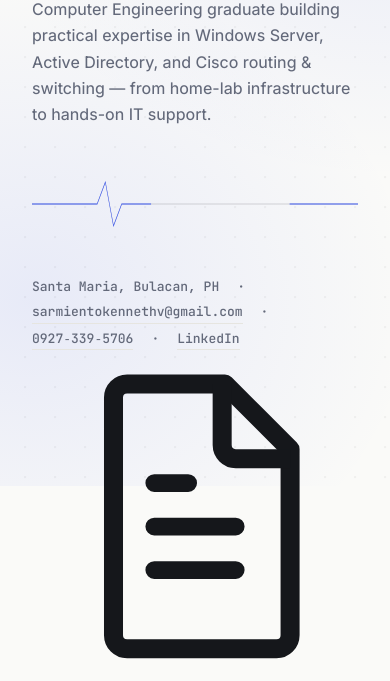
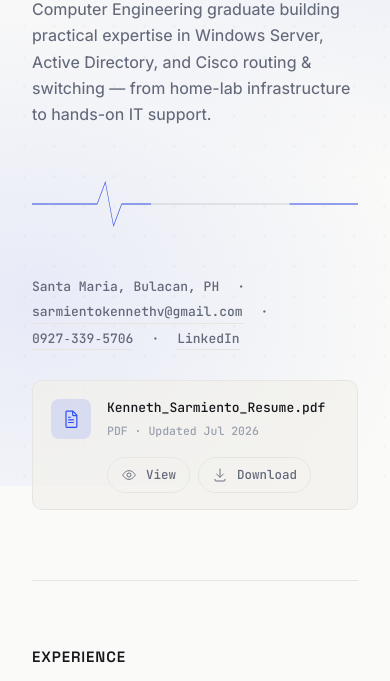
Before and after one commit to kennethsarmiento0715/SARMIENTO-Portfolio, a plain HTML site: page index.html in a window 390 px wide. Shown: the part 358-1039 px from the top of the page. Drawn offline with Linux system fonts and the light colour scheme.

Commit message:
Update style.css

```diff
--- a/style.css
+++ b/style.css
@@ -235,6 +235,48 @@
 .hero-meta a{ color: var(--ink-soft); }
 .hero-meta a:hover{ color: var(--accent); }
 
+/* ---------- RESUME HOLDER ---------- */
+.resume-holder{
+  margin-top: 30px;
+  display:flex; align-items:center; gap: 16px;
+  padding: 16px 18px;
+  max-width: 560px;
+  border: 1px solid var(--line);
+  border-radius: 10px;
+  background: color-mix(in srgb, var(--surface) 65%, transparent);
+  transition: border-color .2s ease, transform .2s ease, background-color .35s ease;
+}
+.resume-holder:hover{
+  border-color: var(--accent);
+  transform: translateY(-2px);
+}
+.resume-icon{
+  flex-shrink: 0;
+  width: 40px; height: 40px;
+  border-radius: 8px;
+  background: color-mix(in srgb, var(--accent) 12%, transparent);
+  color: var(--accent);
+  display:flex; align-items:center; justify-content:center;
+}
+.resume-icon svg{ width: 20px; height: 20px; }
+.resume-info{ flex: 1; min-width: 0; }
+.resume-name{
+  font-family: var(--mono); font-size: 13px;
+  color: var(--ink); white-space: nowrap; overflow:hidden; text-overflow:ellipsis;
+}
+.resume-meta{
+  font-family: var(--mono); font-size: 11.5px;
+  color: var(--ink-faint); margin-top: 3px;
+}
+.resume-actions{
+  display:flex; gap: 8px; flex-shrink: 0;
+}
+.resume-actions .link-holder{ padding: 7px 13px; }
+@media(max-width: 520px){
+  .resume-holder{ flex-wrap: wrap; }
+  .resume-actions{ width: 100%; justify-content: flex-start; margin-left: 56px; }
+}
+
 /* ---------- SECTIONS ---------- */
 section{ padding: 64px 0; border-top: 1px solid var(--line); }
 .section-head{
```
